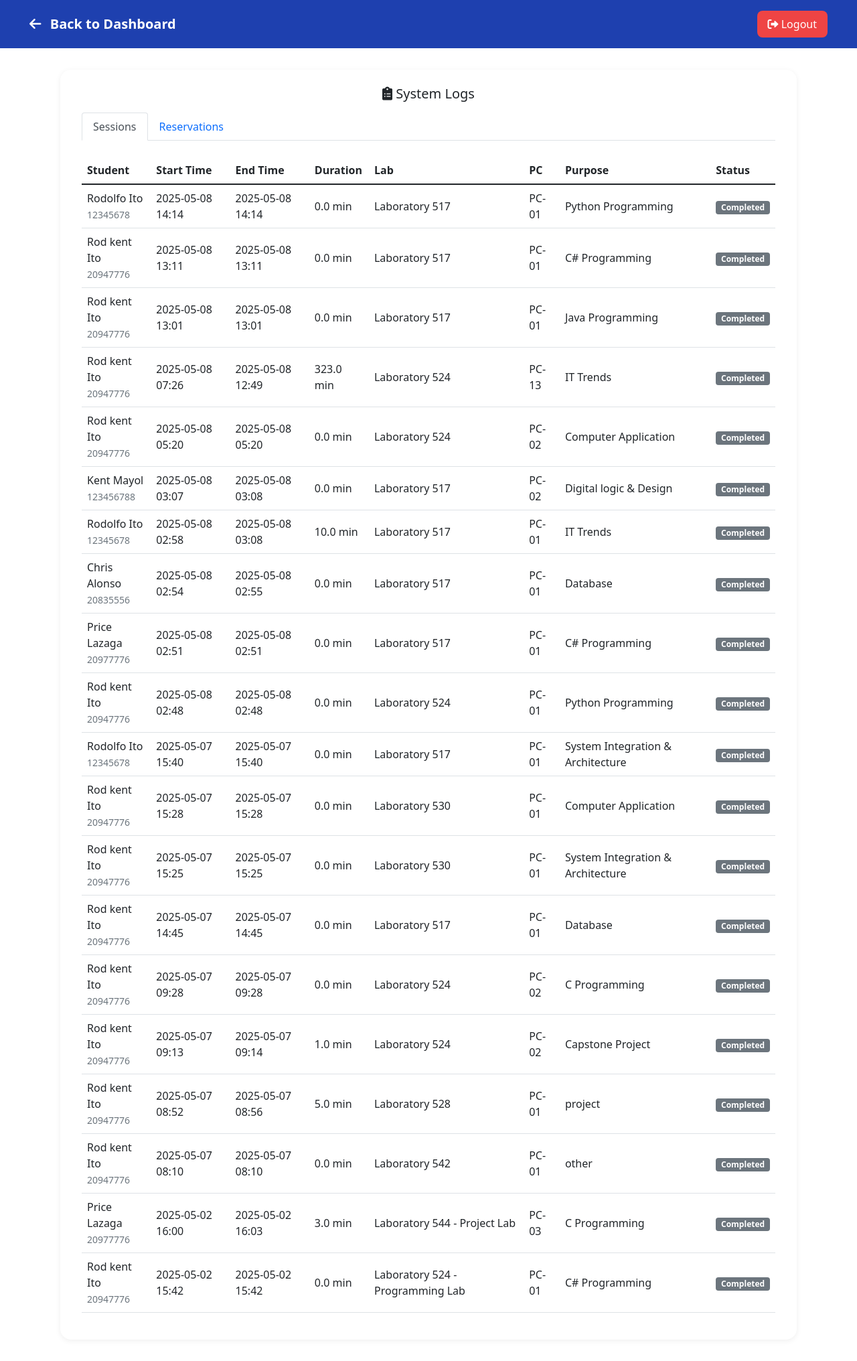
After one commit to AnonymousDod/Sit--In-System-Backup-, a Flask app: page /admin/logs in a window 1280 px wide. The commit adds this page. Shown: the whole page at 67% size. Run offline with Flask 2, Linux system fonts and the light colour scheme; a user stored in the database is signed in; data comes from the database, SQL or seed files in the repository; both versions use the stored data as it was after the commit; some libraries are stand-ins or nearby versions.

Commit message:
Kinda finish but not sure

```diff
--- a/app.py
+++ b/app.py
@@ -1,4 +1,4 @@
-from flask import Flask, render_template, request, redirect, url_for, flash, session as flask_session, send_from_directory, jsonify, send_file
+from flask import Flask, render_template, request, redirect, url_for, flash, session as flask_session, send_from_directory, jsonify, send_file, abort
 from flask_sqlalchemy import SQLAlchemy
 import os
 from werkzeug.utils import secure_filename
@@ -49,7 +49,8 @@ app.config['UPLOAD_FOLDER'] = 'static/uploads/resources'
 app.config['MAX_CONTENT_LENGTH'] = 100 * 1024 * 1024  # 100MB max file size
 app.config['ALLOWED_EXTENSIONS'] = {
     'image': {'png', 'jpg', 'jpeg', 'gif'},
-    'video': {'mp4', 'webm', 'ogg'}
+    'video': {'mp4', 'webm', 'ogg'},
+    'document': {'pdf', 'doc', 'docx', 'xls', 'xlsx'}  # Added document types
 }
 
 # Create upload folder if it doesn't exist
@@ -124,10 +125,11 @@ def home():
     if user.is_admin:
         return redirect(url_for('admin_dashboard'))
 
-    # Notify user of any rejected reservations
-    rejected_reservations = Reservation.query.filter_by(user_id=user.id, status='rejected').order_by(Reservation.date.desc()).all()
-    for reservation in rejected_reservations:
-        flash(f"Your reservation for {reservation.laboratory_unit} on {reservation.date.strftime('%Y-%m-%d')} at {reservation.time} was rejected.", 'warning')
+    # Only show rejected reservation notifications once immediately after login
+    if flask_session.pop('show_rejected_notifs', False):
+        rejected_reservations = Reservation.query.filter_by(user_id=user.id, status='rejected').order_by(Reservation.date.desc()).all()
+        for reservation in rejected_reservations:
+            flash(f"Your reservation for {reservation.laboratory_unit} on {reservation.date.strftime('%Y-%m-%d')} at {reservation.time} was rejected.", 'warning')
 
     active_announcements = Announcement.query.filter_by(is_active=True).order_by(Announcement.created_at.desc()).all()
     labs = [
@@ -235,6 +237,7 @@ def login():
 
     if user and check_password_hash(user.password, password):
         flask_session['user_id'] = user.id_number
+        flask_session['show_rejected_notifs'] = True  # Set flag to show rejected notifications after login
         flash('Login successful!', 'success')
         if user.is_admin:
             return redirect(url_for('admin_dashboard'))
@@ -246,6 +249,7 @@ def login():
 @app.route('/logout')
 def logout():
     flask_session.pop('user_id', None)
+    flask_session.pop('rejected_notifs_shown', None)
     flash('Logged out successfully', 'success')
     return redirect(url_for('index'))
 
@@ -678,8 +682,10 @@ def add_resource():
                 file_type = 'image'
             elif file_ext in app.config['ALLOWED_EXTENSIONS']['video']:
                 file_type = 'video'
+            elif file_ext in app.config['ALLOWED_EXTENSIONS']['document']:
+                file_type = 'document'
             else:
-                flash('Invalid file type. Please upload an image or video file.', 'error')
+                flash('Invalid file type. Please upload an image, video, or document file (PDF, Word, Excel).', 'error')
                 return redirect(url_for('admin_resources'))
 
             # Save file
@@ -804,6 +810,15 @@ def submit_reservation():
         if not all([date, time, purpose, laboratory_unit, pc_id]):
             flash('Please fill in all fields', 'error')
             print('DEBUG: Missing field(s)')
+            return redirect(url_for('home'))
+        # Prevent duplicate reservation: block if user has a pending or approved reservation for any future date/time
+        existing_res = Reservation.query.filter(
+            Reservation.user_id == user.id,
+            Reservation.status.in_(['pending', 'approved']),
+            Reservation.date >= datetime.now().date()
+        ).first()
+        if existing_res:
+            flash('You already have a pending or approved reservation. Please wait for it to be processed before making another.', 'error')
             return redirect(url_for('home'))
         # Check if the selected PC is available
         computer = Computer.query.get(pc_id)
@@ -983,7 +998,8 @@ def admin_sessions():
 def start_session():
     user = User.query.filter_by(id_number=flask_session['user_id']).first()
     if not user or not user.is_admin:
-        return jsonify({'error': 'Access denied. Admin privileges required.'}), 403
+        flash('Access denied. Admin privileges required.', 'error')
+        return redirect(url_for('admin_sessions'))
 
     data = request.get_json()
     id_number = data.get('id_number')
@@ -992,21 +1008,42 @@ def start_session():
     pc_id = data.get('pc_id')
 
     if not all([id_number, purpose, laboratory_unit, pc_id]):
-        return jsonify({'error': 'Missing required fields'}), 400
+        flash('Missing required fields.', 'error')
+        return redirect(url_for('admin_sessions'))
 
     # Find user by ID number
     student = User.query.filter_by(id_number=id_number).first()
     if not student:
-        return jsonify({'error': 'User not found'}), 404
+        flash('User not found.', 'error')
+        return redirect(url_for('admin_sessions'))
+
+    # Prevent sit-in for admin users
+    if student.is_admin:
+        flash('Admin users are not allowed to sit in.', 'error')
+        return redirect(url_for('admin_sessions'))
+
+    # Prevent sit-in if user has a pending reservation
+    pending_res = Reservation.query.filter_by(user_id=student.id, status='pending').first()
+    if pending_res:
+        flash('User has a pending reservation. Cannot start a new sit-in session.', 'error')
+        return redirect(url_for('admin_sessions'))
+
+    # Prevent sit-in if user has an active session
+    active_session = Session.query.filter_by(user_id=student.id, status='active').first()
+    if active_session:
+        flash('User already has an active session. Cannot start a new sit-in session.', 'error')
+        return redirect(url_for('admin_sessions'))
 
     # Check if user has remaining sessions
     if student.remaining_sessions <= 0:
-        return jsonify({'error': 'User has no remaining sessions'}), 400
+        flash('User has no remaining sessions.', 'error')
+        return redirect(url_for('admin_sessions'))
 
     # Check if the selected PC is available
     computer = Computer.query.get(pc_id)
     if not computer or computer.status != 'vacant':
-        return jsonify({'error': 'The selected PC is not available'}), 400
+        flash('The selected PC is not available.', 'error')
+        return redirect(url_for('admin_sessions'))
 
     # Create new session
     session_obj = Session(
@@ -1023,14 +1060,12 @@ def start_session():
         computer.status = 'occupied'
         db.session.add(session_obj)
         db.session.commit()
-        return jsonify({
-            'message': 'Session started successfully',
-            'session': session_obj.to_dict(),
-            'remaining_sessions': student.remaining_sessions
-        }), 201
+        flash('Session started successfully!', 'success')
+        return redirect(url_for('admin_sessions'))
     except Exception as e:
         db.session.rollback()
-        return jsonify({'error': str(e)}), 500
+        flash('Error starting session: ' + str(e), 'error')
+        return redirect(url_for('admin_sessions'))
 
 @app.route('/admin/sessions/<int:session_id>/end', methods=['POST'])
 @login_required
@@ -1561,10 +1596,10 @@ def admin_computers():
     # If no computers exist, create default computers for each laboratory
     if not computers:
         for lab in laboratories:
-            # Add 10 computers to each laboratory
-            for i in range(1, 11):
+            # Add 50 computers to each laboratory
+            for i in range(1, 51):
                 computer = Computer(
-                    computer_number=f"{lab.split()[1]}-{i:02d}",  # e.g., "524-01", "524-02", etc.
+                    computer_number=f"PC-{i:02d}",  # e.g., "PC-01", "PC-02", etc.
                     laboratory_unit=lab,
                     status='vacant'  # Default status is vacant
                 )
@@ -1594,9 +1629,14 @@ def add_computer():
         flash('Computer number and laboratory unit are required', 'error')
         return redirect(url_for('admin_computers'))
 
-    # Check if computer number already exists
-    if Computer.query.filter_by(computer_number=computer_number).first():
-        flash('Computer number already exists', 'error')
+    # Validate computer number format
+    if not computer_number.startswith('PC-') or not computer_number[3:].isdigit():
+        flash('Computer number must be in format: PC-01, PC-02, etc.', 'error')
+        return redirect(url_for('admin_computers'))
+
+    # Check if computer number already exists in the same laboratory
+    if Computer.query.filter_by(computer_number=computer_number, laboratory_unit=laboratory_unit).first():
+        flash('This PC number already exists in this laboratory', 'error')
         return redirect(url_for('admin_computers'))
 
     computer = Computer(
@@ -1700,8 +1740,25 @@ def leaderboard():
         User.is_admin == False,
         User.points > 0
     ).order_by(User.points.desc()).all()
-
-    return render_template('leaderboard.html', users=users)
+    # Calculate sit-in count for each user
+    user_sitin_counts = {}
+    from models import Session
+    awarded_users = []
+    for user in users:
+        sitin_count = Session.query.filter_by(user_id=user.id, status='completed').count()
+        user_sitin_counts[user.id] = sitin_count
+        # Award sessions for every 3 points, but only if not already awarded
+        sessions_to_award = user.points // 3 - (user.sessions_awarded_for_points or 0)
+        if sessions_to_award > 0:
+            user.remaining_sessions += sessions_to_award
+            user.sessions_awarded_for_points = (user.sessions_awarded_for_points or 0) + sessions_to_award
+            awarded_users.append(f"{user.first_name} {user.last_name} (+{sessions_to_award} session{'s' if sessions_to_award > 1 else ''})")
+    if awarded_users:
+        db.session.commit()
+        flash(f"Awarded extra session(s) to: {', '.join(awarded_users)} (for every 3 points)", 'success')
+    # Sort users by points, then by sit-in count
+    users = sorted(users, key=lambda u: (u.points, user_sitin_counts[u.id]), reverse=True)
+    return render_template('leaderboard.html', users=users, user_sitin_counts=user_sitin_counts)
 
 @app.route('/user/activity-history')
 @login_required
@@ -1989,6 +2046,22 @@ def create_sit_in():
         flash('Lab is currently scheduled for a class', 'error')
         return redirect(url_for('admin_dashboard'))
 
+    # Prevent sit-in for admin users
+    student = User.query.filter_by(id_number=student_id).first()
+    if student and student.is_admin:
+        flash('Admin users are not allowed to sit in.', 'error')
+        return redirect(url_for('admin_dashboard'))
+
+    if student:
+        pending_res = Reservation.query.filter_by(user_id=student.id, status='pending').first()
+        if pending_res:
+            flash('User has a pending reservation. Cannot start a new sit-in session.', 'error')
+            return redirect(url_for('admin_dashboard'))
+        active_session = Session.query.filter_by(user_id=student.id, status='active').first()
+        if active_session:
+            flash('User already has an active session. Cannot start a new sit-in session.', 'error')
+            return redirect(url_for('admin_dashboard'))
+
     # Create new session
     session = Session(
         student_id=student_id,
@@ -2099,6 +2172,30 @@ def get_lab_schedule():
 # Example: Replace 'current_user.id' with 'user.id' where user is fetched from session
 # (No code output for replacements, as this is a comment for the edit model)
 
+@app.route('/admin/logs')
+@login_required
+@admin_required
+def admin_logs():
+    # Fetch all sessions and reservations, join with User and Computer
+    sessions = Session.query.join(User).join(Computer).order_by(Session.start_time.desc()).all()
+    reservations = Reservation.query.join(User).join(Computer).order_by(Reservation.date.desc(), Reservation.time.desc()).all()
+    return render_template('admin_logs.html', sessions=sessions, reservations=reservations)
+
+@app.route('/resources/<int:resource_id>/download')
+@login_required
+def user_download_resource_file(resource_id):
+    resource = LabResource.query.get_or_404(resource_id)
+    if not resource.file_path:
+        flash('No file available for this resource.', 'error')
+        return redirect(url_for('user_resources'))
+    filename = resource.file_path.split('/')[-1]
+    directory = os.path.join(app.static_folder, 'uploads', 'resources')
+    try:
+        return send_from_directory(directory, filename, as_attachment=True)
+    except Exception as e:
+        flash('Error downloading file.', 'error')
+        return redirect(url_for('user_resources'))
+
 if __name__ == '__main__':
     init_db()  # Initialize database and create admin user
     app.run(debug=True)
--- a/models.py
+++ b/models.py
@@ -25,6 +25,7 @@ class User(db.Model):
     sessions = db.relationship('Session', backref='user', lazy=True)
     reservations = db.relationship('Reservation', backref='user', lazy=True)
     feedback = db.relationship('Feedback', backref='user', lazy=True)
+    sessions_awarded_for_points = db.Column(db.Integer, default=0)
 
     def __repr__(self):
         return f'<User {self.id_number}>'
@@ -135,12 +136,12 @@ class Reservation(db.Model):
 
 class Computer(db.Model):
     __tablename__ = 'computers'
-
     id = db.Column(db.Integer, primary_key=True)
-    computer_number = db.Column(db.String(20), unique=True, nullable=False)
+    computer_number = db.Column(db.String(20), nullable=False)
     status = db.Column(db.String(20), default='vacant')  # vacant, occupied, maintenance
     laboratory_unit = db.Column(db.String(100), nullable=False)
     last_updated = db.Column(db.DateTime, default=datetime.utcnow, onupdate=datetime.utcnow)
+    __table_args__ = (db.UniqueConstraint('computer_number', 'laboratory_unit', name='uix_pc_lab'),)
 
     def __repr__(self):
         return f'<Computer {self.computer_number}>'
--- a/templates/admin_computers.html
+++ b/templates/admin_computers.html
@@ -214,7 +214,7 @@
             <div class="computer-grid">
                 {% for computer in computers if computer.laboratory_unit == laboratory %}
                 <div class="computer-card {{ computer.status }}">
-                    <div class="computer-number">PC {{ computer.computer_number }}</div>
+                    <div class="computer-number">{{ computer.computer_number }}</div>
                     <span class="status-badge {{ computer.status }}">{{ computer.status|title }}</span>
                     <div class="d-grid gap-2">
                         <button type="button"
@@ -261,7 +261,8 @@
                     <div class="modal-body">
                         <div class="mb-3">
                             <label for="computer_number" class="form-label">Computer Number</label>
-                            <input type="text" class="form-control" id="computer_number" name="computer_number" required>
+                            <input type="text" class="form-control" id="computer_number" name="computer_number" placeholder="PC-01" required>
+                            <small class="form-text text-muted">Enter PC number in format: PC-01, PC-02, etc.</small>
                         </div>
                         <div class="mb-3">
                             <label for="laboratory_unit" class="form-label">Laboratory Unit</label>
--- /dev/null
+++ b/templates/admin_logs.html
@@ -0,0 +1,198 @@
+<!DOCTYPE html>
+<html lang="en">
+<head>
+    <meta charset="UTF-8">
+    <meta name="viewport" content="width=device-width, initial-scale=1.0">
+    <title>System Logs - Admin Dashboard</title>
+    <link href="https://cdn.jsdelivr.net/npm/bootstrap@5.1.3/dist/css/bootstrap.min.css" rel="stylesheet">
+    <link href="https://cdnjs.cloudflare.com/ajax/libs/font-awesome/6.0.0/css/all.min.css" rel="stylesheet">
+    <style>
+        .navbar {
+            background: #1e40af;
+            padding: 1rem 2rem;
+        }
+        .nav-brand {
+            color: white;
+            text-decoration: none;
+            font-size: 1.25rem;
+            font-weight: 600;
+        }
+        .nav-brand i {
+            margin-right: 0.5rem;
+        }
+        .logout-btn {
+            color: white;
+            text-decoration: none;
+            padding: 0.5rem 1rem;
+            border-radius: 0.5rem;
+            background: #ef4444;
+        }
+        .logout-btn:hover {
+            background: #dc2626;
+            color: white;
+        }
+        .log-card {
+            max-width: 1100px;
+            margin: 2rem auto 2rem auto;
+            background: #fff;
+            border-radius: 1rem;
+            box-shadow: 0 2px 8px #0001;
+            padding: 1.5rem 2rem;
+        }
+        .table-hover tbody tr:hover {
+            background-color: #f8fafc;
+        }
+        .tab-content {
+            margin-top: 1.5rem;
+        }
+    </style>
+</head>
+<body>
+    <nav class="navbar">
+        <div class="container-fluid">
+            <a href="{{ url_for('admin_dashboard') }}" class="nav-brand">
+                <i class="fas fa-arrow-left"></i>
+                Back to Dashboard
+            </a>
+            <a href="{{ url_for('logout') }}" class="logout-btn">
+                <i class="fas fa-sign-out-alt"></i>
+                Logout
+            </a>
+        </div>
+    </nav>
+
+    <div class="container mt-4">
+        {% with messages = get_flashed_messages(with_categories=true) %}
+            {% if messages %}
+                {% for category, message in messages %}
+                    <div class="alert alert-{{ category }} alert-dismissible fade show" role="alert">
+                        {{ message }}
+                        <button type="button" class="btn-close" data-bs-dismiss="alert" aria-label="Close"></button>
+                    </div>
+                {% endfor %}
+            {% endif %}
+        {% endwith %}
+
+        <div class="log-card">
+            <h5 class="mb-3 text-center"><i class="fas fa-clipboard-list"></i> System Logs</h5>
+            <ul class="nav nav-tabs mb-4" id="logsTab" role="tablist">
+                <li class="nav-item" role="presentation">
+                    <button class="nav-link active" id="sessions-tab" data-bs-toggle="tab" data-bs-target="#sessions" type="button" role="tab" aria-controls="sessions" aria-selected="true">Sessions</button>
+                </li>
+                <li class="nav-item" role="presentation">
+                    <button class="nav-link" id="reservations-tab" data-bs-toggle="tab" data-bs-target="#reservations" type="button" role="tab" aria-controls="reservations" aria-selected="false">Reservations</button>
+                </li>
+            </ul>
+            <div class="tab-content" id="logsTabContent">
+                <!-- Sessions Tab -->
+                <div class="tab-pane fade show active" id="sessions" role="tabpanel" aria-labelledby="sessions-tab">
+                    <div class="table-responsive">
+                        <table class="table table-hover align-middle">
+                            <thead>
+                                <tr>
+                                    <th>Student</th>
+                                    <th>Start Time</th>
+                                    <th>End Time</th>
+                                    <th>Duration</th>
+                                    <th>Lab</th>
+                                    <th>PC</th>
+                                    <th>Purpose</th>
+                                    <th>Status</th>
+                                </tr>
+                            </thead>
+                            <tbody>
+                                {% for session in sessions %}
+                                <tr>
+                                    <td>
+                                        {{ session.user.first_name }} {{ session.user.last_name }}<br>
+                                        <small class="text-muted">{{ session.user.id_number }}</small>
+                                    </td>
+                                    <td>{{ session.start_time.strftime('%Y-%m-%d %H:%M') }}</td>
+                                    <td>{{ session.end_time.strftime('%Y-%m-%d %H:%M') if session.end_time else 'Ongoing' }}</td>
+                                    <td>
+                                        {% if session.end_time %}
+                                            {{ ((session.end_time - session.start_time).total_seconds() / 60)|round(0) }} min
+                                        {% else %}-{% endif %}
+                                    </td>
+                                    <td>{{ session.laboratory_unit }}</td>
+                                    <td>{{ session.computer.computer_number if session.computer else '-' }}</td>
+                                    <td>{{ session.purpose }}</td>
+                                    <td>
+                                        <span class="badge {% if session.status == 'active' %}bg-success{% else %}bg-secondary{% endif %}">
+                                            {{ session.status|title }}
+                                        </span>
+                                    </td>
+                                </tr>
+                                {% else %}
+                                <tr>
+                                    <td colspan="8" class="text-center py-4">
+                                        <i class="fas fa-calendar-day fa-3x text-muted mb-3"></i>
+                                        <p class="text-muted">No session logs found.</p>
+                                    </td>
+                                </tr>
+                                {% endfor %}
+                            </tbody>
+                        </table>
+                    </div>
+                </div>
+                <!-- Reservations Tab -->
+                <div class="tab-pane fade" id="reservations" role="tabpanel" aria-labelledby="reservations-tab">
+                    <div class="table-responsive">
+                        <table class="table table-hover align-middle">
+                            <thead>
+                                <tr>
+                                    <th>Student</th>
+                                    <th>Date</th>
+                                    <th>Time</th>
+                                    <th>Lab</th>
+                                    <th>PC</th>
+                                    <th>Purpose</th>
+                                    <th>Status</th>
+                                </tr>
+                            </thead>
+                            <tbody>
+                                {% for reservation in reservations %}
+                                <tr>
+                                    <td>
+                                        {{ reservation.user.first_name }} {{ reservation.user.last_name }}<br>
+                                        <small class="text-muted">{{ reservation.user.id_number }}</small>
+                                    </td>
+                                    <td>{{ reservation.date.strftime('%Y-%m-%d') }}</td>
+                                    <td>{{ reservation.time.strftime('%H:%M') if reservation.time else reservation.time }}</td>
+                                    <td>{{ reservation.laboratory_unit }}</td>
+                                    <td>{{ reservation.computer.computer_number if reservation.computer else '-' }}</td>
+                                    <td>{{ reservation.purpose }}</td>
+                                    <td>
+                                        <span class="badge {% if reservation.status == 'approved' %}bg-success{% elif reservation.status == 'pending' %}bg-warning{% else %}bg-danger{% endif %}">
+                                            {{ reservation.status|title }}
+                                        </span>
+                                    </td>
+                                </tr>
+                                {% else %}
+                                <tr>
+                                    <td colspan="7" class="text-center py-4">
+                                        <i class="fas fa-calendar-day fa-3x text-muted mb-3"></i>
+                                        <p class="text-muted">No reservation logs found.</p>
+                                    </td>
+                                </tr>
+                                {% endfor %}
+                            </tbody>
+                        </table>
+                    </div>
+                </div>
+            </div>
+        </div>
+    </div>
+
+    <script src="https://cdn.jsdelivr.net/npm/bootstrap@5.1.3/dist/js/bootstrap.bundle.min.js"></script>
+    <script src="https://code.jquery.com/jquery-3.6.0.min.js"></script>
+    <script src="https://cdn.datatables.net/1.11.5/js/jquery.dataTables.min.js"></script>
+    <script src="https://cdn.datatables.net/1.11.5/js/dataTables.bootstrap5.min.js"></script>
+    <script>
+        $(document).ready(function() {
+            // Optionally, you can enable DataTables here if you want sorting/paging
+            // $(".table").DataTable();
+        });
+    </script>
+</body>
+</html>
--- a/templates/daily_sitin_record.html
+++ b/templates/daily_sitin_record.html
@@ -123,7 +123,7 @@
     <script src="https://cdn.jsdelivr.net/npm/chart.js"></script>
     <script>
         // Prepare data for the pie chart
-        const dailySessions = {{ sessions_json|tojson }};
+        const dailySessions = JSON.parse('{{ sessions_json|tojson|safe }}');
         const dailyPurposeCounts = {};
         dailySessions.forEach(s => {
             if (!dailyPurposeCounts[s.purpose]) dailyPurposeCounts[s.purpose] = 0;
```
Also changed, not shown: migrations.py (+43 -0 lines), renumber_computers.py (added, +23 -0 lines), templates/admin_dashboard.html (+10 -1 lines), templates/admin_resources.html (+5 -11 lines), templates/admin_sessions.html (+0 -10 lines), templates/leaderboard.html (+8 -3 lines), templates/user_resources.html (+7 -4 lines), static/uploads/resources/20250508_030209_uclogo.jpg (added), student_portal.db, 2 other files.
